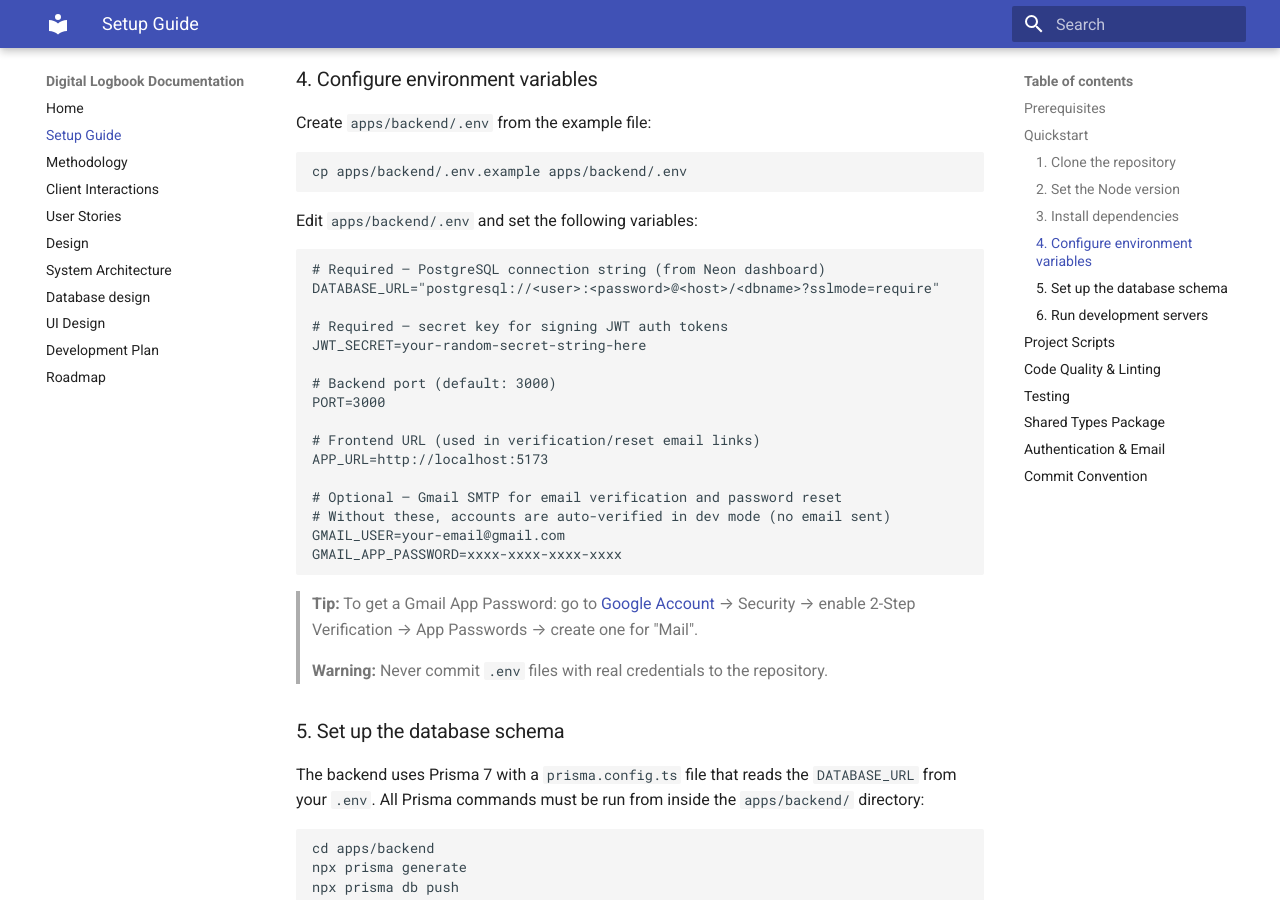
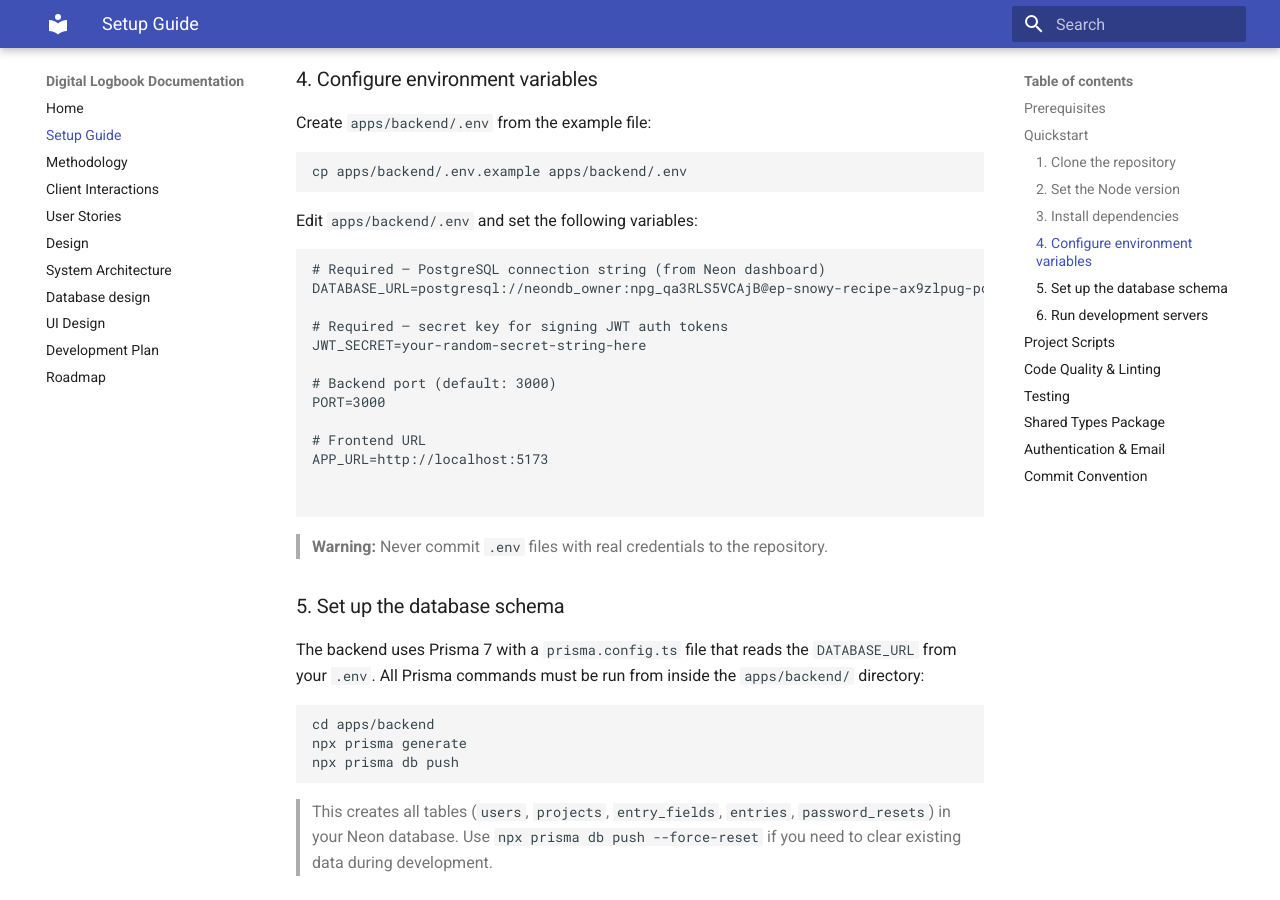
Before and after one commit to DiMpho-20/coms3011a-logbook-digital-logbook, an MkDocs documentation site: the page built from docs/setup.md, in a window 1280 px wide and 900 px high, scrolled down 916 px. Built offline with MkDocs 1.6.1 and Material for MkDocs 9.7.7, drawn with Linux system fonts in a browser that asks for light colours.

Commit message:
Update docs/setup.md to match current app structure

````diff
--- a/docs/setup.md
+++ b/docs/setup.md
@@ -44,7 +44,7 @@ Edit `apps/backend/.env` and set the following variables:
 
 ```env
 # Required — PostgreSQL connection string (from Neon dashboard)
-DATABASE_URL="postgresql://<user>:<password>@<host>/<dbname>?sslmode=require"
+DATABASE_URL=postgresql://neondb_owner:npg_qa3RLS5VCAjB@ep-snowy-recipe-ax9zlpug-pooler.c-4.us-east-2.aws.neon.tech/neondb?sslmode=require&channel_binding=require
 
 # Required — secret key for signing JWT auth tokens
 JWT_SECRET=your-random-secret-string-here
@@ -52,16 +52,13 @@ JWT_SECRET=your-random-secret-string-here
 # Backend port (default: 3000)
 PORT=3000
 
-# Frontend URL (used in verification/reset email links)
+# Frontend URL
 APP_URL=http://localhost:5173
 
-# Optional — Gmail SMTP for email verification and password reset
-# Without these, accounts are auto-verified in dev mode (no email sent)
-GMAIL_USER=your-email@gmail.com
-GMAIL_APP_PASSWORD=xxxx-xxxx-xxxx-xxxx
+
 ```
 
-> **Tip:** To get a Gmail App Password: go to [Google Account](https://myaccount.google.com) → Security → enable 2-Step Verification → App Passwords → create one for "Mail".
+
 
 > **Warning:** Never commit `.env` files with real credentials to the repository.
 
````
